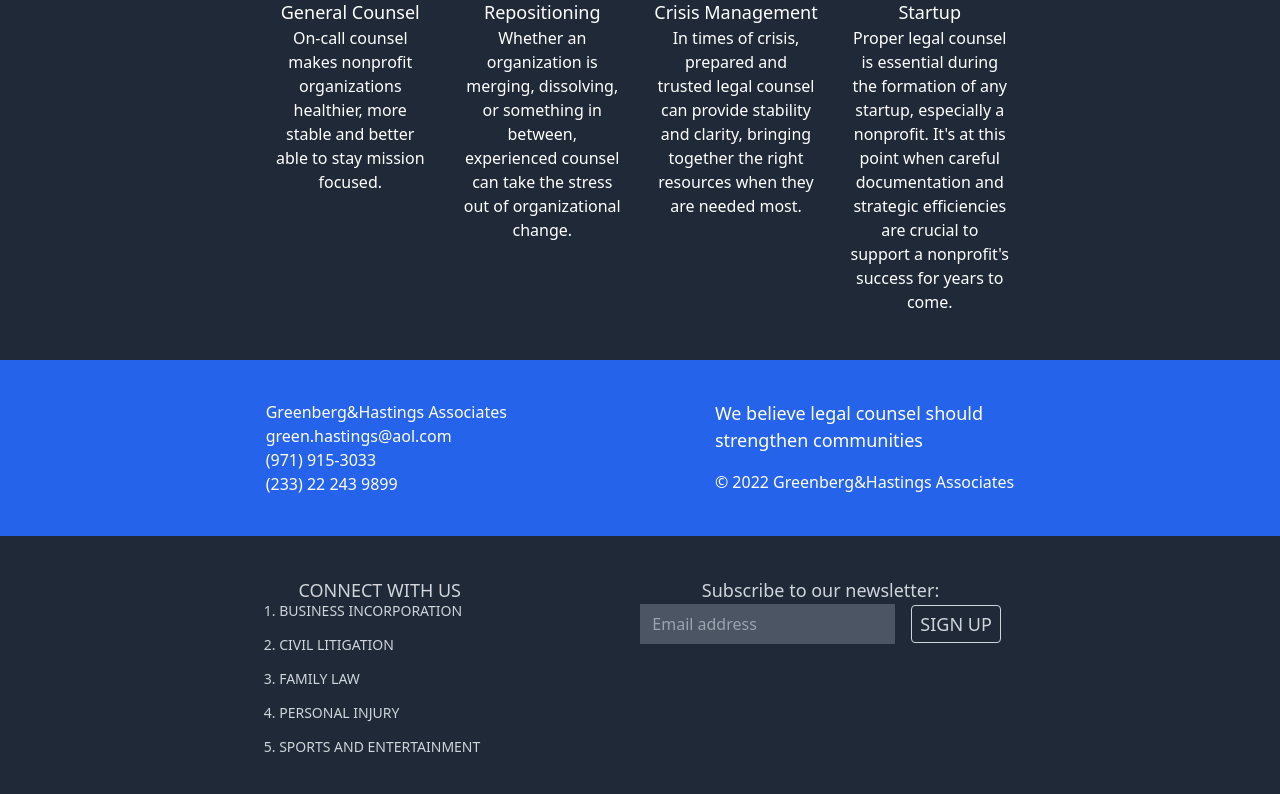
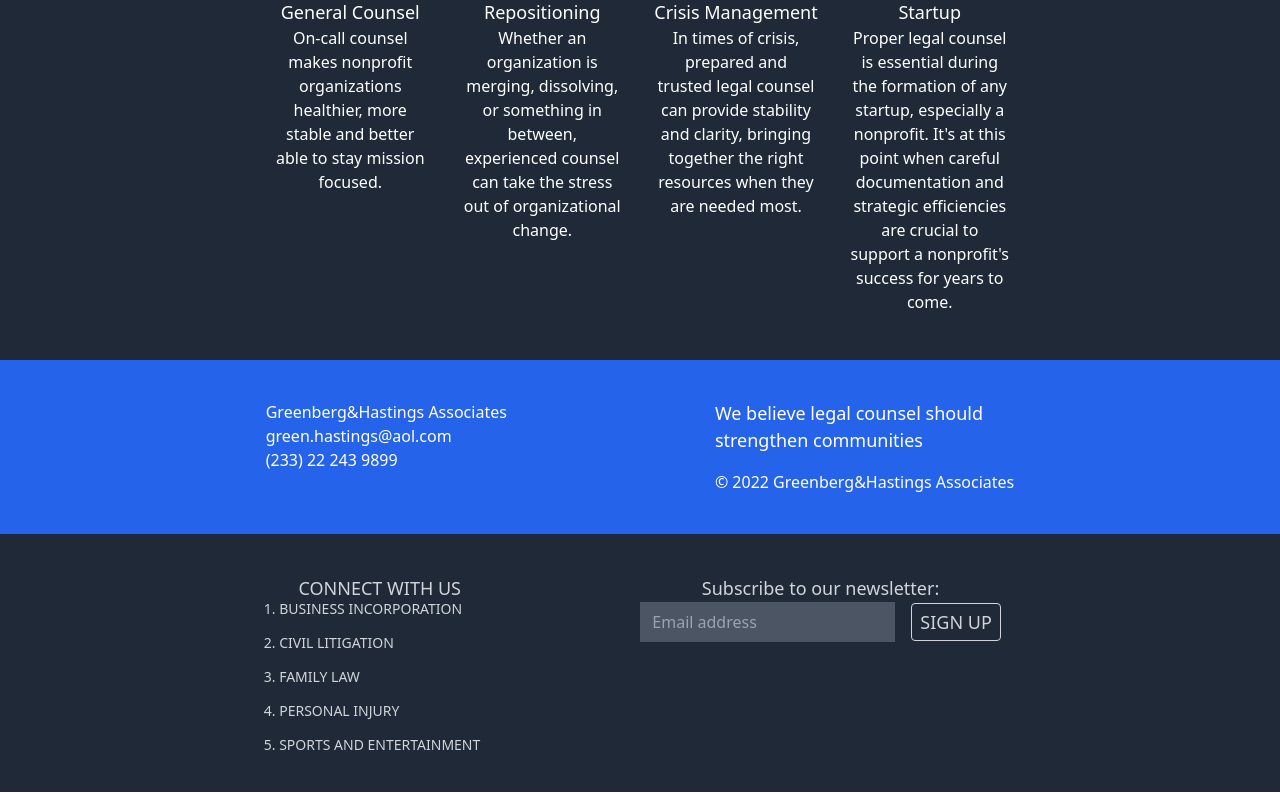
Before and after one commit to raheldeo/lawweb, a React (Create React App) app: page / in a window 1280 px wide. Shown: the part 1444-2238 px from the top of the page. Built offline with nearby package versions, Linux system fonts and the light colour scheme.

Commit message:
Update FooterBanner.jsx

```diff
--- a/src/components/FooterBanner.jsx
+++ b/src/components/FooterBanner.jsx
@@ -9,7 +9,6 @@ const FooterBanner = () => {
         </div>
         <div>
           <a href='mailto:green.hastings@aol.com'>green.hastings@aol.com</a>
-          <p>(971) 915-3033</p>
           <p>(233) 22 243 9899</p>
         </div>
       </div>
```
